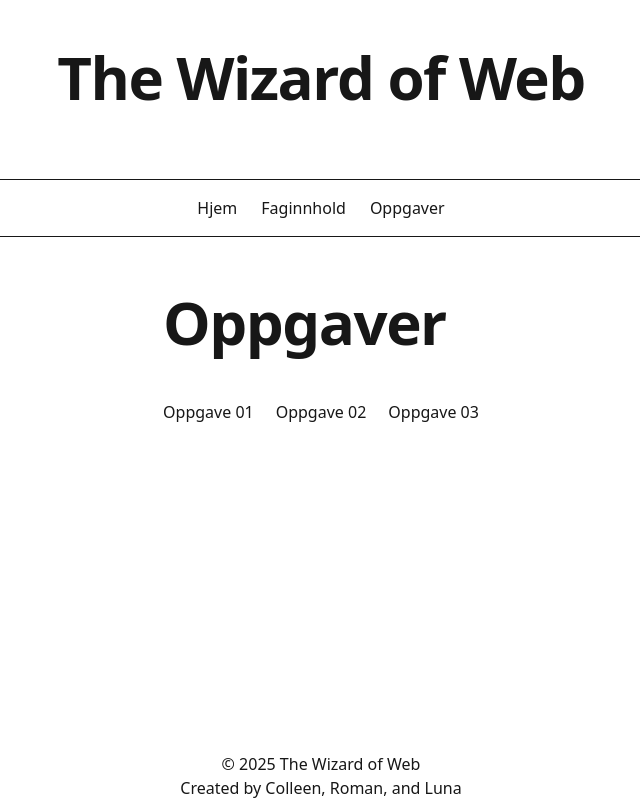
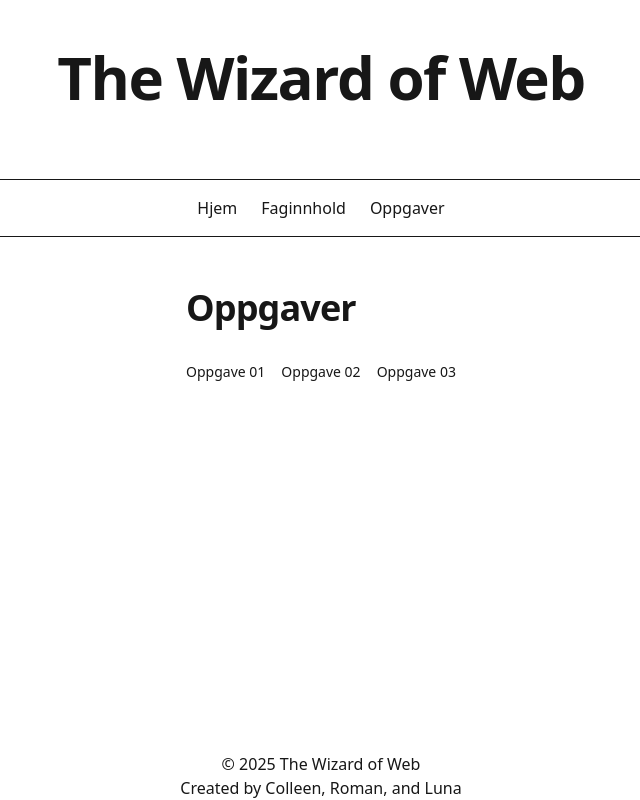
Before and after one commit to brolun/arbeidskrav02-emne06-ga, a Next.js app: page /oppgaver in a window 1280 px wide. Shown: the whole page, without its empty margins (319-959 px from the left). Built offline with nearby package versions, Linux system fonts and the light colour scheme.

Commit message:
create sidebar nav for "Faginnhold" and "Oppgaver" children

```diff
--- /dev/null
+++ b/app/components/SidebarLayout.tsx
@@ -0,0 +1,63 @@
+"use client";
+import Link from "next/link";
+import { usePathname } from "next/navigation";
+import React from "react";
+
+type SidebarLink = {
+  href: string;
+  label: string;
+};
+
+type SidebarLayoutProps = {
+  heading: string;
+  links: SidebarLink[];
+  basePath: string;
+  children: React.ReactNode;
+};
+
+export default function SidebarLayout({
+  heading,
+  links,
+  basePath,
+  children,
+}: SidebarLayoutProps) {
+  const pathname = usePathname();
+  const isRoot = pathname === basePath;
+
+  if (isRoot) {
+    return (
+      <>
+        <h2 className="text-3xl font-semibold">{heading}</h2>
+        <nav className="flex gap-4 mt-0 mb-4 text-sm">
+          {links.map((link) => (
+            <Link key={link.href} href={link.href}>
+              {link.label}
+            </Link>
+          ))}
+        </nav>
+        {children}
+      </>
+    );
+  }
+
+  return (
+    <div className="flex gap-8">
+      <aside className="min-w-[140px] mt-6 border-r pr-4">
+        <nav className="flex flex-col gap-2">
+          <Link
+            href={basePath}
+            className="hover:underline mb-2 text-xl font-semibold"
+          >
+            {heading}
+          </Link>
+          {links.map((link) => (
+            <Link key={link.href} href={link.href} className="hover:underline">
+              {link.label}
+            </Link>
+          ))}
+        </nav>
+      </aside>
+      <article className="flex-1">{children}</article>
+    </div>
+  );
+}
--- a/app/faginnhold/layout.tsx
+++ b/app/faginnhold/layout.tsx
@@ -1,16 +1,17 @@
-import Link from "next/link";
-import React from "react";
+"use client";
+import { ReactNode } from "react";
+import SidebarLayout from "../components/SidebarLayout";
 
-export default function Layout({ children }: { children: React.ReactNode }) {
+const links = [
+  { href: "/faginnhold/emne01", label: "Emne 01" },
+  { href: "/faginnhold/emne02", label: "Emne 02" },
+  { href: "/faginnhold/emne03", label: "Emne 03" },
+];
+
+export default function Layout({ children }: { children: ReactNode }) {
   return (
-    <>
-      <h1>Faginnhold</h1>
-      <nav className="content-nav">
-        <Link href="/faginnhold/emne01">Emne 01</Link>
-        <Link href="/faginnhold/emne02">Emne 02</Link>
-        <Link href="/faginnhold/emne03">Emne 03</Link>
-      </nav>
+    <SidebarLayout heading="Faginnhold" links={links} basePath="/faginnhold">
       {children}
-    </>
+    </SidebarLayout>
   );
 }
--- a/app/oppgaver/layout.tsx
+++ b/app/oppgaver/layout.tsx
@@ -1,16 +1,17 @@
-import Link from "next/link";
-import React from "react";
+"use client";
+import { ReactNode } from "react";
+import SidebarLayout from "../components/SidebarLayout";
 
-export default function Layout({ children }: { children: React.ReactNode }) {
+const links = [
+  { href: "/oppgaver/oppgave01", label: "Oppgave 01" },
+  { href: "/oppgaver/oppgave02", label: "Oppgave 02" },
+  { href: "/oppgaver/oppgave03", label: "Oppgave 03" },
+];
+
+export default function Layout({ children }: { children: ReactNode }) {
   return (
-    <>
-      <h1>Oppgaver</h1>
-      <nav className="content-nav">
-        <Link href="/oppgaver/oppgave01">Oppgave 01</Link>
-        <Link href="/oppgaver/oppgave02">Oppgave 02</Link>
-        <Link href="/oppgaver/oppgave03">Oppgave 03</Link>
-      </nav>
+    <SidebarLayout heading="Oppgaver" links={links} basePath="/oppgaver">
       {children}
-    </>
+    </SidebarLayout>
   );
 }
```
